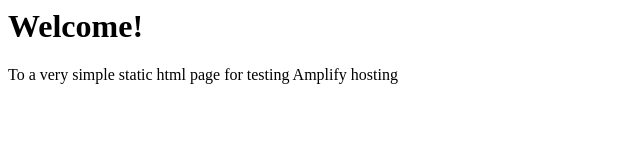
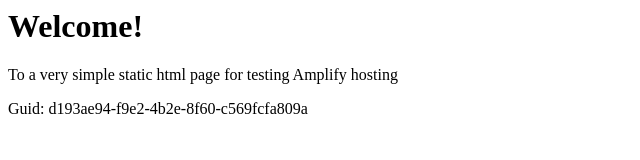
Before and after one commit to aws-aemilia-bom/Github-PR-Commit-Integration-Test-DoNotTouch-Gith-OKSLNVO2-v1-preprod-ap-south-1, a website: page src/index.html in a window 1280 px wide. Shown: the whole page, without its empty margins (0-640 px from the left). Drawn offline with Linux system fonts and the light colour scheme.

Commit message:
commit from integ tests

```diff
--- a/src/index.html
+++ b/src/index.html
@@ -1,3 +1,5 @@
+
+
 <html lang="en">
 
 <head>
@@ -10,6 +12,6 @@
 <body>
     <h1>Welcome!</h1>
     <p>To a very simple static html page for testing Amplify hosting</p>
-</body>
+    <p>Guid: d193ae94-f9e2-4b2e-8f60-c569fcfa809a</p></body>
 
 </html>
```
